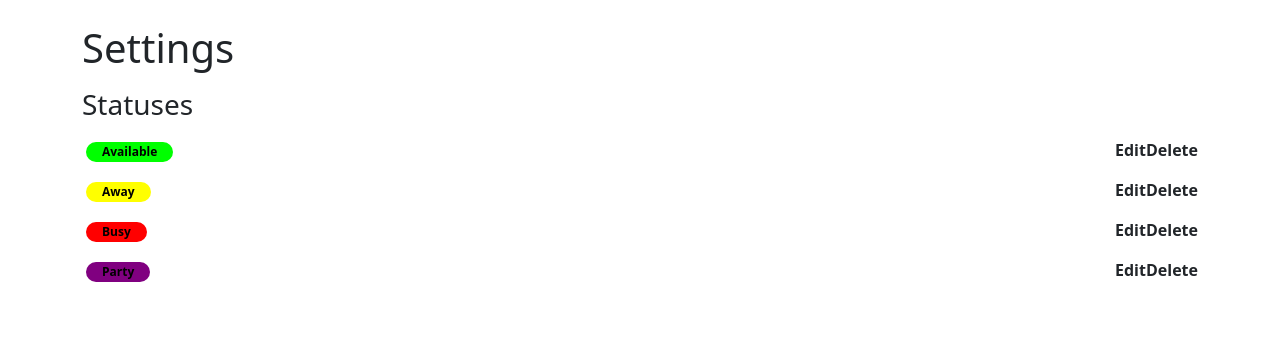
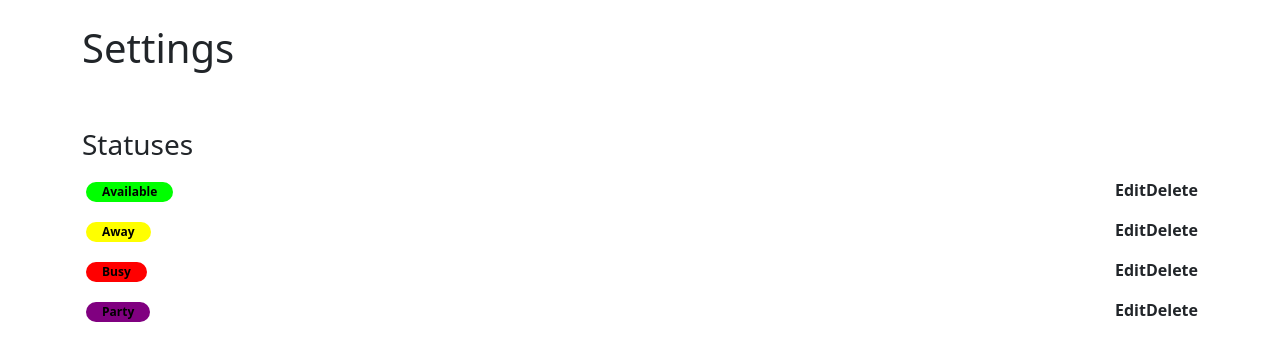
Before and after one commit to woody05/StatusPi, a Flask app: page /settings in a window 1280 px wide. Shown: the part 56-417 px from the top of the page. Run offline with Flask 3, Linux system fonts and the light colour scheme; some libraries are stand-ins or nearby versions.

Commit message:
tweaking settings

```diff
--- a/app/templates/settings.html
+++ b/app/templates/settings.html
@@ -17,7 +17,7 @@
     </div>
 </div>
 
-<div class="row mt-2">
+<div class="row mt-5">
     <div class="col-md-12">
         <h3>Statuses</h3>
     </div>
```
